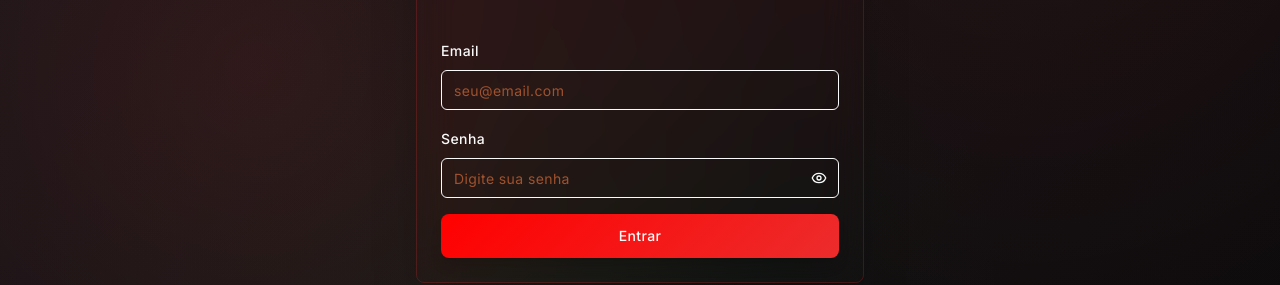
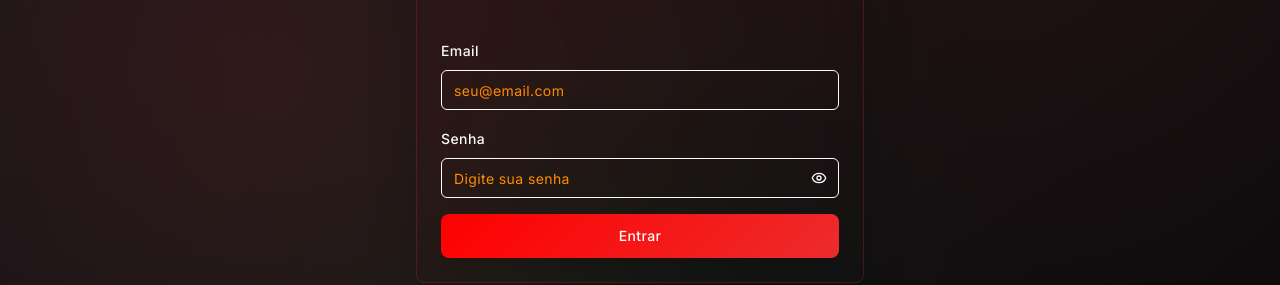
Before and after one commit to hudsonargollo/modo-caverna-dash, a React (Vite) app: page /login in a window 1280 px wide. Shown: the part 330-615 px from the top of the page. Built offline with nearby package versions, Linux system fonts and the light colour scheme.

Commit message:
Change dark orange to orange
Update color in the application.

```diff
--- a/src/index.css
+++ b/src/index.css
@@ -206,7 +206,7 @@ All colors MUST be HSL.
   }
 
   .text-muted-foreground {
-    color: #a0522d !important;
+    color: #ff8c00 !important;
   }
 
   /* Login button with red gradient hover effect */
```
